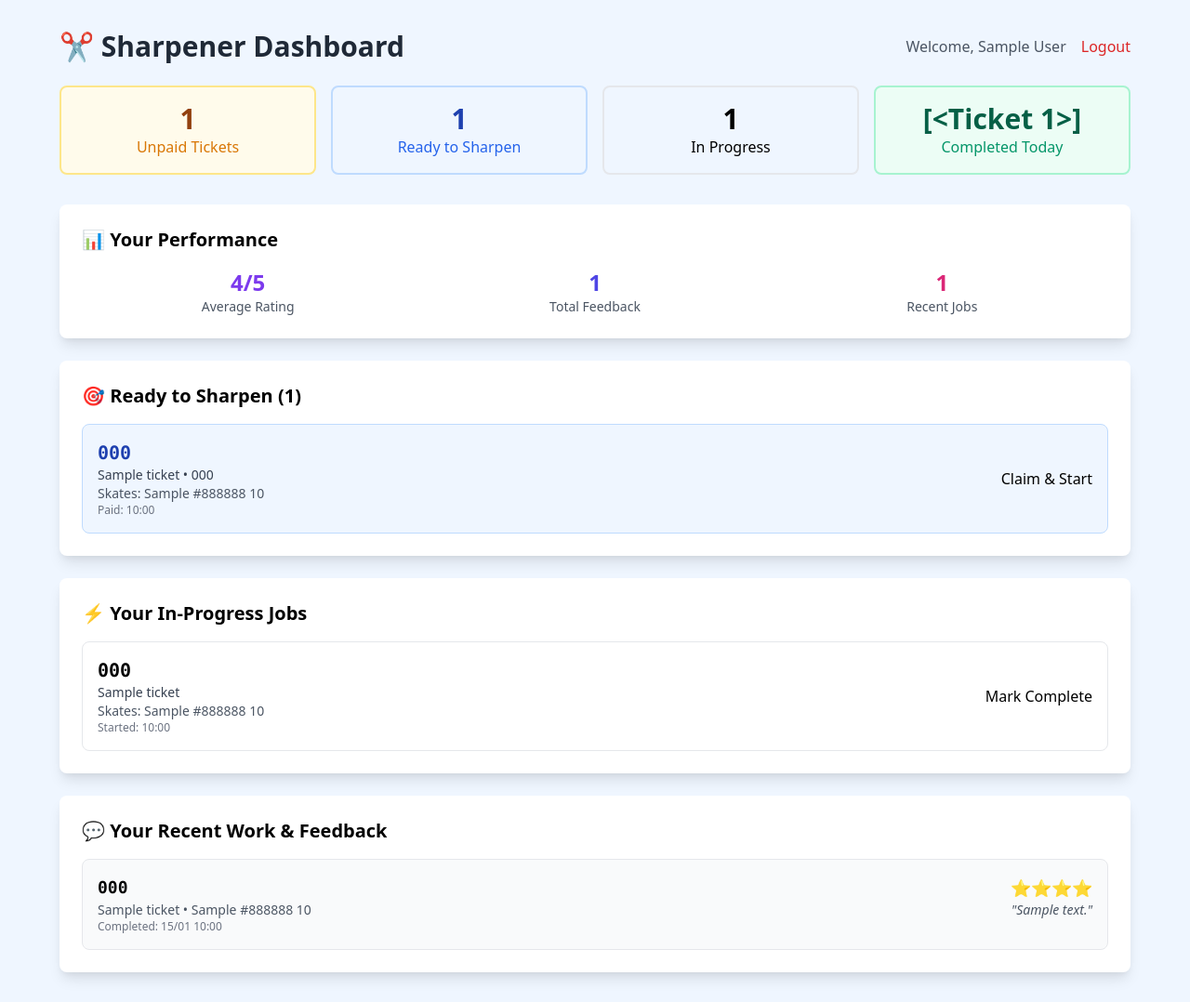
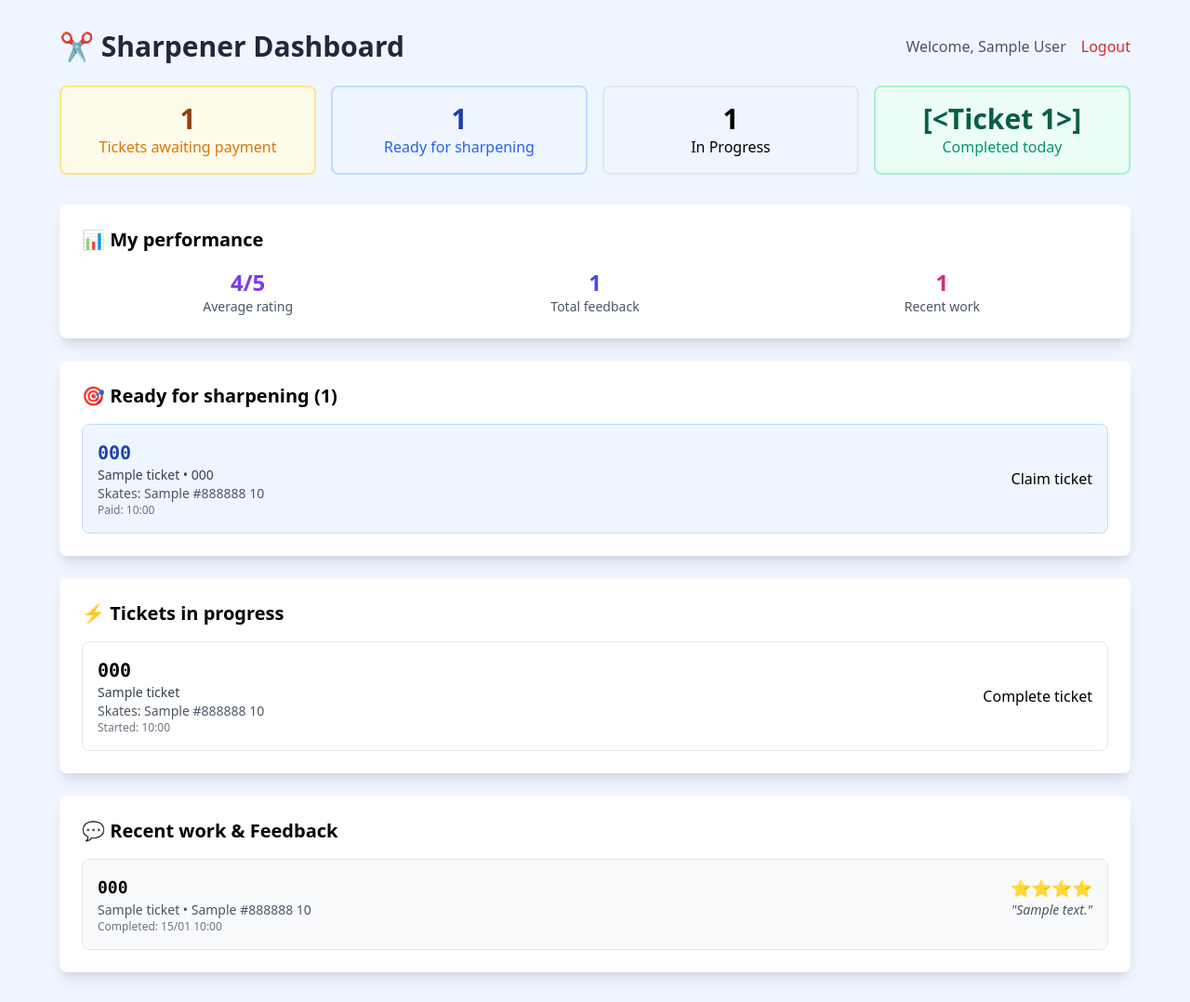
Before and after one commit to osandum/skate-sharpening-tickets, a Flask app: template templates/sharpener_dashboard.html in a window 1280 px wide. Shown: the whole page at 93% size. Run offline with Flask 3, Linux system fonts and the light colour scheme; the visitor is signed in with stand-in values (Sample User, id 1); tables that the repository leaves empty hold one stand-in row (values such as "Sample post"); the template is opened without the code that fills it: values that come from a table or form of the project are taken from there, most other values are stand-ins (such as "Sample title", 1, 10 or a date in 2020).

Commit message:
Add bilingual support for Danish/Swedish/Norwegian users
- Implement Accept-Language header detection for Nordic languages (da, dk, sv, se, no, nb, nn)
- Add comprehensive translation dictionaries for Danish and English
- Update all templates with translation function calls
- Translate SMS messages, flash messages, and UI labels
- Create language detection middleware with fallback to English
- Support both Nordic users (Danish) and international users (English)

🤖 Generated with [Claude Code](https://claude.ai/code)

Co-Authored-By: Claude <noreply@anthropic.com>

```diff
--- a/app.py
+++ b/app.py
@@ -69,6 +69,271 @@ class Feedback(db.Model):
     rating = db.Column(db.Integer, nullable=False)  # 1-5 stars
     comment = db.Column(db.Text)
     created_at = db.Column(db.DateTime, default=datetime.utcnow)
+
+# Internationalization
+TRANSLATIONS = {
+    'da': {
+        # General
+        'skate_sharpening': 'Skøjteslibning',
+        'customer_form': 'Kundeformular',
+        'sharpener_dashboard': 'Sliber Dashboard',
+        'login': 'Log ind',
+        'logout': 'Log ud',
+        'name': 'Navn',
+        'phone': 'Telefon',
+        'username': 'Brugernavn',
+        'password': 'Adgangskode',
+
+        # Customer form
+        'request_sharpening': 'Anmod om skøjteslibning',
+        'your_name': 'Dit navn',
+        'your_phone': 'Dit telefonnummer',
+        'skate_brand': 'Skøjtemærke',
+        'skate_color': 'Farve',
+        'skate_size': 'Størrelse',
+        'submit_request': 'Send anmodning',
+        'select_brand': 'Vælg mærke',
+        'select_color': 'Vælg farve',
+        'select_size': 'Vælg størrelse',
+
+        # Ticket status
+        'unpaid': 'Ubetalt',
+        'paid': 'Betalt',
+        'in_progress': 'Under bearbejdning',
+        'completed': 'Færdig',
+
+        # Dashboard
+        'tickets_awaiting_payment': 'Billetter venter på betaling',
+        'ready_for_sharpening': 'Klar til slibning',
+        'in_progress_tickets': 'Billetter under bearbejdning',
+        'completed_today': 'Færdiggjort i dag',
+        'claim_ticket': 'Påtag billet',
+        'complete_ticket': 'Fuldfør billet',
+        'ticket_code': 'Billetkode',
+        'customer': 'Kunde',
+        'skates': 'Skøjter',
+        'created': 'Oprettet',
+        'my_performance': 'Min præstation',
+        'average_rating': 'Gennemsnitlig bedømmelse',
+        'total_feedback': 'Total feedback',
+        'recent_work': 'Seneste arbejde',
+
+        # Payment
+        'payment': 'Betaling',
+        'pay_for_sharpening': 'Betal for slibning',
+        'amount': 'Beløb',
+        'pay_now': 'Betal nu',
+        'payment_success': 'Betaling gennemført',
+        'payment_received': 'Betaling modtaget!',
+        'already_paid': 'Allerede betalt',
+
+        # Feedback
+        'feedback': 'Feedback',
+        'rate_service': 'Bedøm servicen',
+        'rating': 'Bedømmelse',
+        'comment': 'Kommentar',
+        'submit_feedback': 'Send feedback',
+        'thank_you': 'Tak for din feedback!',
+        'stars': 'stjerner',
+
+        # Messages
+        'ticket_request_sent': 'Billetanmodning sendt! Tjek din telefon for billetkode og betalingslink.',
+        'name_phone_required': 'Navn og telefonnummer er påkrævet!',
+        'invalid_login': 'Ugyldig brugernavn eller adgangskode',
+        'ticket_claimed': 'Påtaget billet {}',
+        'ticket_completed': 'Færdiggjort billet {}. Kunde underrettet!',
+        'cannot_complete': 'Kan ikke fuldføre denne billet',
+        'ticket_not_available': 'Billet er ikke tilgængelig til slibning',
+        'username_exists': 'Brugernavn findes allerede',
+        'sharpener_created': 'Sliber {} oprettet med succes!',
+
+        # Admin
+        'create_sharpener': 'Opret sliber',
+        'existing_sharpeners': 'Eksisterende slibere',
+        'create_account': 'Opret konto',
+
+        # SMS Messages
+        'sms_ticket_created': """Din skøjtebillet: {}
+
+1. Skriv "{}" på papir med dine skøjter
+2. Læg skøjter på "til slibning" hylde
+3. BETAL FØR SLIBNING STARTER: {}
+
+💡 Send dette betalingslink til dine forældre!
+⚠️ Ingen betaling = ingen slibning
+
+Dine skøjter: {}""",
+
+        'sms_payment_received': """Betaling modtaget! ✅
+
+Billet {} er nu i slibningskøen.
+Du får en SMS når dine skøjter er klar.
+
+Skøjter: {} {} {}""",
+
+        'sms_skates_ready': """Dine skøjter er klar til afhentning! 🥅
+
+Billet: {}
+Slebet af: {}
+Skøjter: {} {} {}
+
+Hvordan gik det? Giv feedback: {}""",
+
+        'sms_feedback_received': """Ny feedback modtaget! {}
+
+Fra: {}
+Billet: {}
+Bedømmelse: {}/5 stjerner"""
+    },
+    'en': {
+        # General
+        'skate_sharpening': 'Skate Sharpening',
+        'customer_form': 'Customer Form',
+        'sharpener_dashboard': 'Sharpener Dashboard',
+        'login': 'Login',
+        'logout': 'Logout',
+        'name': 'Name',
+        'phone': 'Phone',
+        'username': 'Username',
+        'password': 'Password',
+
+        # Customer form
+        'request_sharpening': 'Request Skate Sharpening',
+        'your_name': 'Your name',
+        'your_phone': 'Your phone number',
+        'skate_brand': 'Skate brand',
+        'skate_color': 'Color',
+        'skate_size': 'Size',
+        'submit_request': 'Submit request',
+        'select_brand': 'Select brand',
+        'select_color': 'Select color',
+        'select_size': 'Select size',
+
+        # Ticket status
+        'unpaid': 'Unpaid',
+        'paid': 'Paid',
+        'in_progress': 'In Progress',
+        'completed': 'Completed',
+
+        # Dashboard
+        'tickets_awaiting_payment': 'Tickets awaiting payment',
+        'ready_for_sharpening': 'Ready for sharpening',
+        'in_progress_tickets': 'Tickets in progress',
+        'completed_today': 'Completed today',
+        'claim_ticket': 'Claim ticket',
+        'complete_ticket': 'Complete ticket',
+        'ticket_code': 'Ticket code',
+        'customer': 'Customer',
+        'skates': 'Skates',
+        'created': 'Created',
+        'my_performance': 'My performance',
+        'average_rating': 'Average rating',
+        'total_feedback': 'Total feedback',
+        'recent_work': 'Recent work',
+
+        # Payment
+        'payment': 'Payment',
+        'pay_for_sharpening': 'Pay for sharpening',
+        'amount': 'Amount',
+        'pay_now': 'Pay now',
+        'payment_success': 'Payment successful',
+        'payment_received': 'Payment received!',
+        'already_paid': 'Already paid',
+
+        # Feedback
+        'feedback': 'Feedback',
+        'rate_service': 'Rate the service',
+        'rating': 'Rating',
+        'comment': 'Comment',
+        'submit_feedback': 'Submit feedback',
+        'thank_you': 'Thank you for your feedback!',
+        'stars': 'stars',
+
+        # Messages
+        'ticket_request_sent': 'Ticket request sent! Check your phone for the ticket code and payment link.',
+        'name_phone_required': 'Name and phone number are required!',
+        'invalid_login': 'Invalid username or password',
+        'ticket_claimed': 'Claimed ticket {}',
+        'ticket_completed': 'Completed ticket {}. Customer notified!',
+        'cannot_complete': 'Cannot complete this ticket',
+        'ticket_not_available': 'Ticket is not available for sharpening',
+        'username_exists': 'Username already exists',
+        'sharpener_created': 'Sharpener {} created successfully!',
+
+        # Admin
+        'create_sharpener': 'Create sharpener',
+        'existing_sharpeners': 'Existing sharpeners',
+        'create_account': 'Create account',
+
+        # SMS Messages
+        'sms_ticket_created': """Your skate ticket: {}
+
+1. Write "{}" on paper with your skates
+2. Put skates on "to sharpen" shelf
+3. PAY BEFORE SHARPENING STARTS: {}
+
+💡 Send this payment link to your parents!
+⚠️ No payment = no sharpening
+
+Your skates: {}""",
+
+        'sms_payment_received': """Payment received! ✅
+
+Ticket {} is now in the sharpening queue.
+You'll get an SMS when your skates are ready.
+
+Skates: {} {} {}""",
+
+        'sms_skates_ready': """Your skates are ready for pickup! 🥅
+
+Ticket: {}
+Sharpened by: {}
+Skates: {} {} {}
+
+How did we do? Leave feedback: {}""",
+
+        'sms_feedback_received': """New feedback received! {}
+
+From: {}
+Ticket: {}
+Rating: {}/5 stars"""
+    }
+}
+
+def get_language():
+    """Detect language from Accept-Language header"""
+    if hasattr(g, 'language'):
+        return g.language
+
+    # Check Accept-Language header
+    accept_lang = request.headers.get('Accept-Language', '').lower()
+
+    # Nordic languages use Danish
+    nordic_codes = ['da', 'dk', 'sv', 'se', 'no', 'nb', 'nn']
+    if any(code in accept_lang for code in nordic_codes):
+        g.language = 'da'
+    else:
+        g.language = 'en'
+
+    return g.language
+
+def t(key, *args):
+    """Translate key to current language"""
+    lang = get_language()
+    translation = TRANSLATIONS.get(lang, {}).get(key, TRANSLATIONS['en'].get(key, key))
+
+    # Handle string formatting
+    if args:
+        try:
+            return translation.format(*args)
+        except:
+            return translation
+    return translation
+
+@app.context_processor
+def inject_translate():
+    """Make translation function available in all templates"""
+    return dict(t=t)
 
 # Helper Functions
 def generate_ticket_code():
@@ -148,7 +413,7 @@ def request_ticket():
     size = int(request.form['size'])
 
     if not name or not phone:
-        flash('Name and phone number are required!')
+        flash(t('name_phone_required'))
         return redirect(url_for('index'))
 
     # Generate unique ticket code
@@ -179,20 +444,10 @@ def request_ticket():
     payment_url = f"{BASE_URL}/pay/{ticket.code}"
     skate_details = f"{brand} {color} {size}"
 
-    sms_message = f"""Your skate ticket: {code}
-
-1. Write "{code}" on paper with your skates
-2. Put skates on "to sharpen" shelf
-3. PAY BEFORE SHARPENING STARTS: {payment_url}
-
-💡 Send this payment link to your parents!
-⚠️ No payment = no sharpening
-
-Your skates: {skate_details}"""
-
+    sms_message = t('sms_ticket_created', code, code, payment_url, skate_details)
     send_sms(phone, sms_message)
 
-    flash(f'Ticket request sent! Check your phone for the ticket code and payment link.')
+    flash(t('ticket_request_sent'))
     return redirect(url_for('index'))
 
 @app.route('/pay/<ticket_code>')
@@ -217,13 +472,7 @@ def payment_success(ticket_code):
     db.session.commit()
 
     # Send confirmation SMS
-    sms_message = f"""Payment received! ✅
-
-Ticket {ticket.code} is now in the sharpening queue.
-You'll get an SMS when your skates are ready.
-
-Skates: {ticket.brand} {ticket.color} {ticket.size}"""
-
+    sms_message = t('sms_payment_received', ticket.code, ticket.brand, ticket.color, ticket.size)
     send_sms(ticket.customer_phone, sms_message)
 
     return render_template('payment_success.html', ticket=ticket)
@@ -242,7 +491,7 @@ def sharpener_login():
             session['sharpener_name'] = sharpener.name
             return redirect(url_for('sharpener_dashboard'))
         else:
-            flash('Invalid username or password')
+            flash(t('invalid_login'))
 
     return render_template('sharpener_login.html')
 
@@ -294,7 +543,7 @@ def claim_ticket(ticket_id):
     ticket = Ticket.query.get_or_404(ticket_id)
 
     if ticket.status != 'paid':
-        flash('Ticket is not available for sharpening')
+        flash(t('ticket_not_available'))
         return redirect(url_for('sharpener_dashboard'))
 
     ticket.status = 'in_progress'
@@ -302,7 +551,7 @@ def claim_ticket(ticket_id):
     ticket.sharpened_by_id = session['sharpener_id']
     db.session.commit()
 
-    flash(f'Claimed ticket {ticket.code}')
+    flash(t('ticket_claimed', ticket.code))
     return redirect(url_for('sharpener_dashboard'))
 
 @app.route('/sharpener/complete/<int:ticket_id>')
@@ -312,7 +561,7 @@ def complete_ticket(ticket_id):
     ticket = Ticket.query.get_or_404(ticket_id)
 
     if ticket.status != 'in_progress' or ticket.sharpened_by_id != session['sharpener_id']:
-        flash('Cannot complete this ticket')
+        flash(t('cannot_complete'))
         return redirect(url_for('sharpener_dashboard'))
 
     ticket.status = 'completed'
@@ -323,17 +572,10 @@ def complete_ticket(ticket_id):
     sharpener_name = session['sharpener_name']
     feedback_url = f"{BASE_URL}/feedback/{ticket.code}"
 
-    sms_message = f"""Your skates are ready for pickup! 🥅
-
-Ticket: {ticket.code}
-Sharpened by: {sharpener_name}
-Skates: {ticket.brand} {ticket.color} {ticket.size}
-
-How did we do? Leave feedback: {feedback_url}"""
-
+    sms_message = t('sms_skates_ready', ticket.code, sharpener_name, ticket.brand, ticket.color, ticket.size, feedback_url)
     send_sms(ticket.customer_phone, sms_message)
 
-    flash(f'Completed ticket {ticket.code}. Customer notified!')
+    flash(t('ticket_completed', ticket.code))
     return redirect(url_for('sharpener_dashboard'))
 
 @app.route('/feedback/<ticket_code>', methods=['GET', 'POST'])
@@ -362,14 +604,10 @@ def feedback(ticket_code):
         # Notify sharpener about feedback
         if ticket.sharpener:
             stars = '⭐' * rating
-            sms_message = f"""New feedback received! {stars}
-
-From: {ticket.customer_name}
-Ticket: {ticket.code}
-Rating: {rating}/5 stars"""
+            sms_message = t('sms_feedback_received', stars, ticket.customer_name, ticket.code, rating)
 
             if comment:
-                sms_message += f"\nComment: {comment}"
+                sms_message += f"\n{t('comment')}: {comment}"
 
             send_sms(ticket.sharpener.phone, sms_message)
 
@@ -388,7 +626,7 @@ def create_sharpener():
         password = request.form['password']
 
         if Sharpener.query.filter_by(username=username).first():
-            flash('Username already exists')
+            flash(t('username_exists'))
         else:
             sharpener = Sharpener(
                 name=name,
@@ -398,7 +636,7 @@ def create_sharpener():
             )
             db.session.add(sharpener)
             db.session.commit()
-            flash(f'Sharpener {name} created successfully!')
+            flash(t('sharpener_created', name))
             return redirect(url_for('create_sharpener'))
 
     sharpeners = Sharpener.query.all()
--- a/templates/base.html
+++ b/templates/base.html
@@ -4,7 +4,7 @@
 <head>
     <meta charset="UTF-8">
     <meta name="viewport" content="width=device-width, initial-scale=1.0">
-    <title>{% block title %}Skate Sharpening{% endblock %}</title>
+    <title>{% block title %}{{ t('skate_sharpening') }}{% endblock %}</title>
     <link href="https://cdnjs.cloudflare.com/ajax/libs/tailwindcss/2.2.19/tailwind.min.css" rel="stylesheet">
     <style>
         .btn-primary { @apply bg-blue-500 hover:bg-blue-600 text-white font-semibold py-3 px-6 rounded-lg transition-colors; }
--- a/templates/sharpener_dashboard.html
+++ b/templates/sharpener_dashboard.html
@@ -1,16 +1,16 @@
 <!-- templates/sharpener_dashboard.html -->
 {% extends "base.html" %}
-{% block title %}Sharpener Dashboard{% endblock %}
+{% block title %}{{ t('sharpener_dashboard') }}{% endblock %}
 
 {% block content %}
 <div class="max-w-6xl mx-auto">
     <div class="flex justify-between items-center mb-6">
         <h1 class="text-3xl font-bold text-gray-800">
-            ✂️ Sharpener Dashboard
+            ✂️ {{ t('sharpener_dashboard') }}
         </h1>
         <div class="flex items-center space-x-4">
             <span class="text-gray-600">Welcome, {{ session.sharpener_name }}</span>
-            <a href="{{ url_for('sharpener_logout') }}" class="text-red-600 hover:text-red-800">Logout</a>
+            <a href="{{ url_for('sharpener_logout') }}" class="text-red-600 hover:text-red-800">{{ t('logout') }}</a>
         </div>
     </div>
 
@@ -18,40 +18,40 @@
     <div class="grid grid-cols-1 md:grid-cols-4 gap-4 mb-8">
         <div class="bg-yellow-50 border-2 border-yellow-200 rounded-lg p-4 text-center">
             <div class="text-3xl font-bold text-yellow-800">{{ unpaid_count }}</div>
-            <div class="text-yellow-600">Unpaid Tickets</div>
+            <div class="text-yellow-600">{{ t('tickets_awaiting_payment') }}</div>
         </div>
 
         <div class="bg-blue-50 border-2 border-blue-200 rounded-lg p-4 text-center">
             <div class="text-3xl font-bold text-blue-800">{{ ready_tickets|length }}</div>
-            <div class="text-blue-600">Ready to Sharpen</div>
+            <div class="text-blue-600">{{ t('ready_for_sharpening') }}</div>
         </div>
 
         <div class="bg-orange-50 border-2 border-orange-200 rounded-lg p-4 text-center">
             <div class="text-3xl font-bold text-orange-800">{{ in_progress_tickets|length }}</div>
-            <div class="text-orange-600">In Progress</div>
+            <div class="text-orange-600">{{ t('in_progress') }}</div>
         </div>
 
         <div class="bg-green-50 border-2 border-green-200 rounded-lg p-4 text-center">
             <div class="text-3xl font-bold text-green-800">{{ completed_today }}</div>
-            <div class="text-green-600">Completed Today</div>
+            <div class="text-green-600">{{ t('completed_today') }}</div>
         </div>
     </div>
 
     <!-- Personal Stats -->
     <div class="bg-white rounded-lg shadow-lg p-6 mb-6">
-        <h2 class="text-xl font-semibold mb-4">📊 Your Performance</h2>
+        <h2 class="text-xl font-semibold mb-4">📊 {{ t('my_performance') }}</h2>
         <div class="grid grid-cols-1 md:grid-cols-3 gap-4">
             <div class="text-center">
                 <div class="text-2xl font-bold text-purple-600">{{ avg_rating }}/5</div>
-                <div class="text-sm text-gray-600">Average Rating</div>
+                <div class="text-sm text-gray-600">{{ t('average_rating') }}</div>
             </div>
             <div class="text-center">
                 <div class="text-2xl font-bold text-indigo-600">{{ feedback_count }}</div>
-                <div class="text-sm text-gray-600">Total Feedback</div>
+                <div class="text-sm text-gray-600">{{ t('total_feedback') }}</div>
             </div>
             <div class="text-center">
                 <div class="text-2xl font-bold text-pink-600">{{ my_recent_tickets|length }}</div>
-                <div class="text-sm text-gray-600">Recent Jobs</div>
+                <div class="text-sm text-gray-600">{{ t('recent_work') }}</div>
             </div>
         </div>
     </div>
@@ -59,7 +59,7 @@
     <!-- Work Queue -->
     <div class="bg-white rounded-lg shadow-lg p-6 mb-6">
         <h2 class="text-xl font-semibold mb-4 flex items-center">
-            🎯 Ready to Sharpen ({{ ready_tickets|length }})
+            🎯 {{ t('ready_for_sharpening') }} ({{ ready_tickets|length }})
         </h2>
 
         {% if ready_tickets %}
@@ -71,14 +71,14 @@
                                 <div class="font-mono text-xl font-bold text-blue-800">{{ ticket.code }}</div>
                                 <div class="text-sm text-gray-700">{{ ticket.customer_name }} • {{ ticket.customer_phone }}</div>
                                 <div class="text-sm text-gray-600">
-                                    Skates: {{ ticket.brand }} {{ ticket.color }} {{ ticket.size }}
+                                    {{ t('skates') }}: {{ ticket.brand }} {{ ticket.color }} {{ ticket.size }}
                                 </div>
                                 <div class="text-xs text-gray-500">
                                     Paid: {{ ticket.paid_at.strftime('%H:%M') if ticket.paid_at else 'Unknown' }}
                                 </div>
                             </div>
                             <a href="{{ url_for('claim_ticket', ticket_id=ticket.id) }}" class="btn-success">
-                                Claim & Start
+                                {{ t('claim_ticket') }}
                             </a>
                         </div>
                     </div>
@@ -86,7 +86,7 @@
             </div>
         {% else %}
             <div class="text-center py-8 text-gray-500">
-                No paid tickets waiting for sharpening
+                {{ t('ready_for_sharpening') }}
             </div>
         {% endif %}
     </div>
@@ -94,7 +94,7 @@
     <!-- In Progress -->
     {% if in_progress_tickets %}
         <div class="bg-white rounded-lg shadow-lg p-6 mb-6">
-            <h2 class="text-xl font-semibold mb-4">⚡ Your In-Progress Jobs</h2>
+            <h2 class="text-xl font-semibold mb-4">⚡ {{ t('in_progress_tickets') }}</h2>
             <div class="space-y-3">
                 {% for ticket in in_progress_tickets %}
                     {% if ticket.sharpened_by_id == session.sharpener_id %}
@@ -104,14 +104,14 @@
                                     <div class="font-mono text-xl font-bold text-orange-800">{{ ticket.code }}</div>
                                     <div class="text-sm text-gray-700">{{ ticket.customer_name }}</div>
                                     <div class="text-sm text-gray-600">
-                                        Skates: {{ ticket.brand }} {{ ticket.color }} {{ ticket.size }}
+                                        {{ t('skates') }}: {{ ticket.brand }} {{ ticket.color }} {{ ticket.size }}
                                     </div>
                                     <div class="text-xs text-gray-500">
                                         Started: {{ ticket.started_at.strftime('%H:%M') if ticket.started_at else 'Unknown' }}
                                     </div>
                                 </div>
                                 <a href="{{ url_for('complete_ticket', ticket_id=ticket.id) }}" class="btn-success">
-                                    Mark Complete
+                                    {{ t('complete_ticket') }}
                                 </a>
                             </div>
                         </div>
@@ -124,7 +124,7 @@
     <!-- Recent Feedback -->
     {% if my_recent_tickets %}
         <div class="bg-white rounded-lg shadow-lg p-6">
-            <h2 class="text-xl font-semibold mb-4">💬 Your Recent Work & Feedback</h2>
+            <h2 class="text-xl font-semibold mb-4">💬 {{ t('recent_work') }} & {{ t('feedback') }}</h2>
             <div class="space-y-3">
                 {% for ticket in my_recent_tickets %}
                     <div class="bg-gray-50 border rounded-lg p-4">
```
Also changed, not shown: CLAUDE.md (added, +85 -0 lines), templates/create_sharpener.html (+12 -12 lines), templates/customer.html (+11 -11 lines), templates/feedback_form.html (+7 -7 lines), templates/payment.html (+8 -8 lines), templates/sharpener_login.html (+5 -5 lines), 1 other file.
